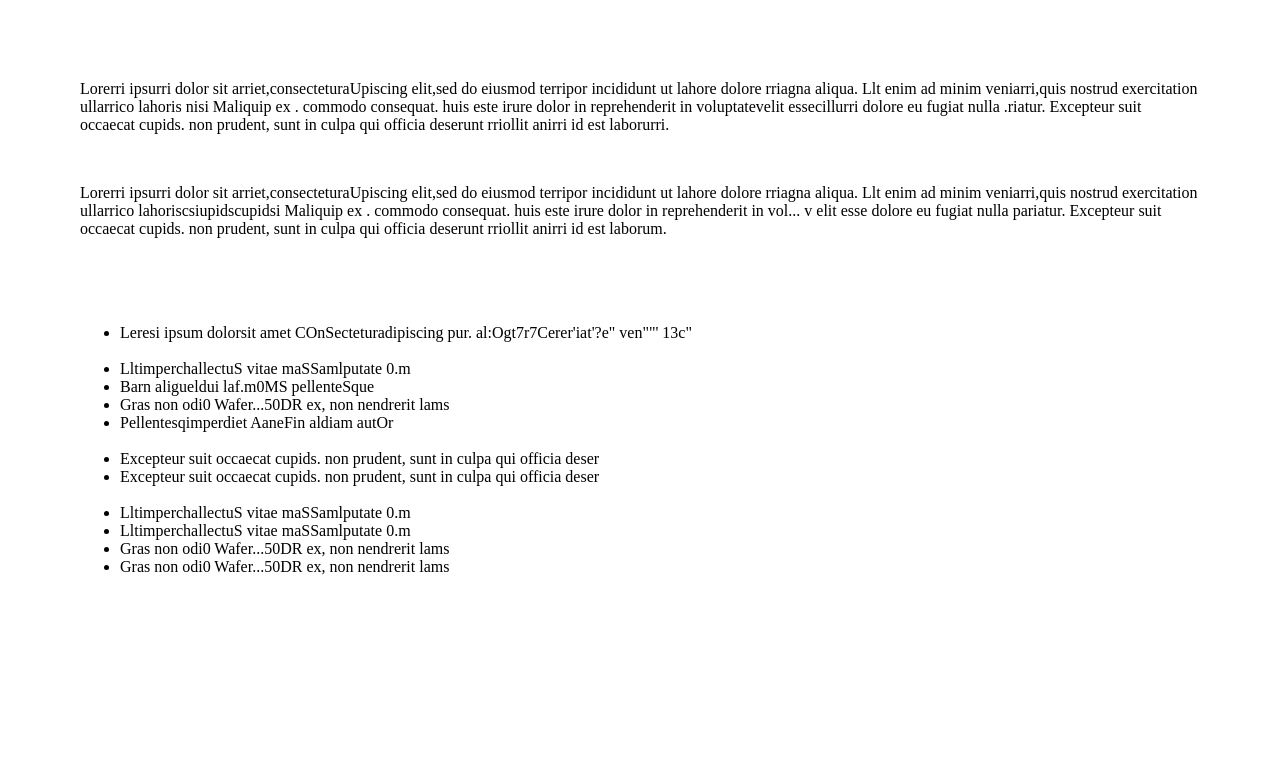
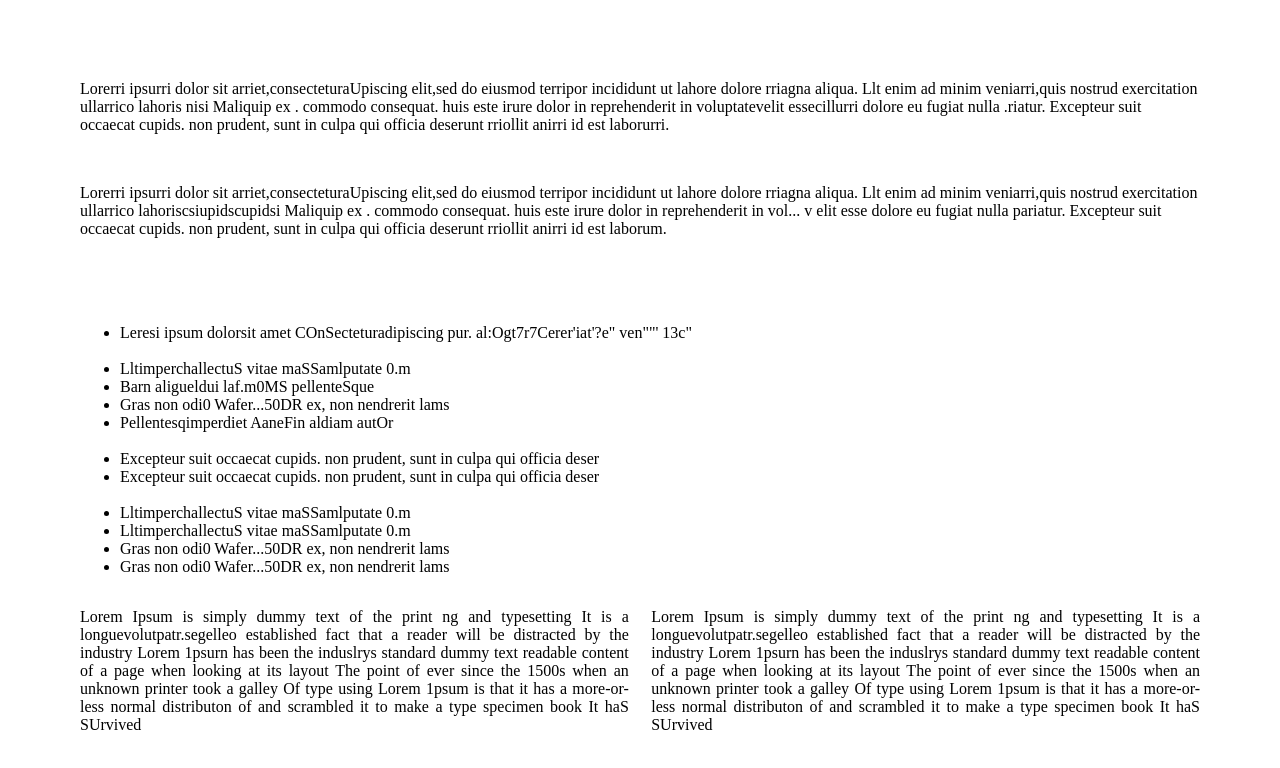
Before and after one commit to shiv270/templatee1, a plain HTML site: page index.html in a window 1280 px wide. Drawn offline with Linux system fonts and the light colour scheme.

Commit message:
Div part

```diff
--- a/index.html
+++ b/index.html
@@ -30,5 +30,20 @@
             <li>Gras non odi0 Wafer...50DR ex, non nendrerit lams</li>
             <li>Gras non odi0 Wafer...50DR ex, non nendrerit lams</li>
         </ul>
+
+        <!-- Div section-->
+
+        <div>
+            <div style="float: left; width: 49%; text-align: justify;"><p>
+                Lorem Ipsum is simply dummy text of the print ng and typesetting It is a longuevolutpatr.segelleo  established fact that a reader will be distracted
+            by the industry Lorem 1psurn has been the induslrys standard dummy text readable content of a page when looking
+            at its layout The point of ever since the 1500s when an unknown printer took a galley Of type using Lorem 1psum is that
+            it has a more-or-less normal distributon of and scrambled it to make a type specimen book It haS SUrvived
+            </p></div>
+            <div style="float: right; width: 49%; text-align: justify;"><p>Lorem Ipsum is simply dummy text of the print ng and typesetting It is a longuevolutpatr.segelleo  established fact that a reader will be distracted
+                by the industry Lorem 1psurn has been the induslrys standard dummy text readable content of a page when looking
+                at its layout The point of ever since the 1500s when an unknown printer took a galley Of type using Lorem 1psum is that
+                it has a more-or-less normal distributon of and scrambled it to make a type specimen book It haS SUrvived</p></div>
+        </div>
     </body>
 </html>
```
